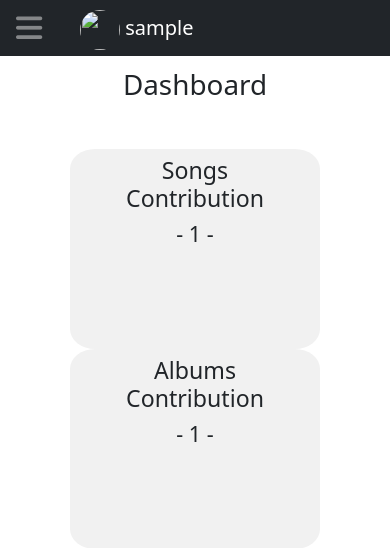
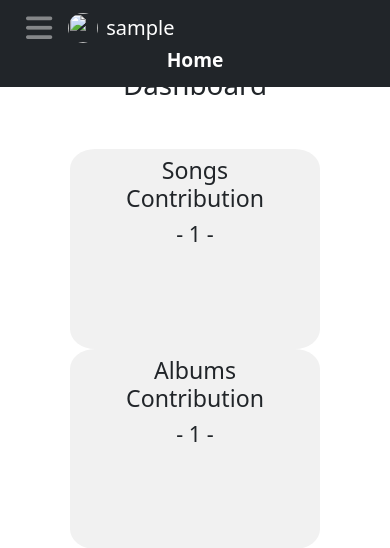
Before and after one commit to itsrohithreddy/music_streaming, a Flask app: template code/templates/create.html in a window 390 px wide. Shown: the top 548 px of the page. Run offline with Flask 3, Linux system fonts and the light colour scheme; tables that the repository leaves empty hold one stand-in row (values such as "Sample post"); the template is opened without the code that fills it: values that come from a table or form of the project are taken from there, most other values are stand-ins (such as "Sample title", 1, 10 or a date in 2020); parts of the project's set-up code (start-up, migrations or seed data) failed here and were passed over; some libraries are stand-ins or nearby versions.

Commit message:
nav responsive commit

```diff
--- a/code/static/create.css
+++ b/code/static/create.css
@@ -1,18 +1,17 @@
-
+  /*For Navbar on top*/
   .sidenav {
     height: 100%;
-      /* 100% Full-height */
+
     width: 0;
     /* 0 width - change this with JavaScript */
     position: fixed;
-      /* Stay in place */
+
     z-index: 1;
     /* Stay on top */
     top: 0;
-      /* Stay at the top */
+
     left: 0;
     background-color: #111;
-      /* Black*/
     overflow-x: hidden;
     /* Disable horizontal scroll */
     padding-top: 60px;
@@ -20,11 +19,18 @@
     transition: 0.5s;
     /* 0.5 second transition effect to slide in the sidenav */
   }
-
+  @media (max-width: 768px) {
+    .sidenav {
+        padding-top: 200px; /* More padding for small screens */
+    }
+    .sidenav .closebtn{
+      top:500px;
+    }
+  }
   .sidenav a {
     padding: 8px 8px 8px 32px;
     text-decoration: none;
-      font-size: 25px;
+    font-size: 1.6rem;
     color: #818181;
     display: block;
     transition: 0.3s;
@@ -36,24 +42,90 @@
 
   .sidenav .closebtn {
     position: absolute;
-      top: 0;
+    top: 40px;
     right: 25px;
-      font-size: 36px;
+    font-size: 2.25rem;
     margin-left: 50px;
   }
 
-    /* Style page content - use this if you want to push the page content to the right when you open the side navigation */
-
-    /* On smaller screens, where height is less than 450px, change the style of the sidenav (less padding and a smaller font size) */
   @media screen and (max-height: 450px) {
-      .sidenav {
-        padding-top: 15px;
+    .sidenav a {
+      font-size: 1.125rem;
+    }
   }
 
-      .sidenav a {
-        font-size: 18px;
+  .navbar-brand-container {
+    display: flex;
+    justify-content: space-between;
+    align-items: center;
+    padding: 0 10px;
+  }
+
+  .navbar-brand {
+      display: flex;
+      align-items: center;
+      color: white;
+  }
+
+  .navbar-brand img {
+      width: 40px;
+      height: 40px;
+      border-radius: 50%;
+      object-fit: cover;
+      margin-right: 8px;
+  }
+  .nav-heading {
+    cursor: pointer;
+    position: absolute;
+    left: 50%;
+    transform: translateX(-50%);
+    font-size: 1.5rem;
+    color: white;
+    white-space: nowrap;
+  }
+  @media (max-width: 768px) {
+    .nav-heading {
+        font-size: 1.2rem;
+        left: 50%;
+        transform: translateX(-50%);
+    }
+    .navbar-brand-container {
+      padding: 0 10px; /* Adjust for smaller screens */
+    }
+    .navbar-brand {
+        font-size: 0.8rem;
+    }
+
+    .navbar-brand img {
+      width: 30px; /* Adjust size for smaller screens */
+      height: 30px;
+    }
+    .navbar-brand, .nav-heading {
+      position: static;
+      transform: none;
+    }
+
+    .nav-heading {
+      text-align: center;
+      width: 100%;
     }
   }
+
+
+
+
+
+
+
+
+
+
+
+
+
+
+
+
     /* Custom styles for the hero section */
     .hero-section {
       position: relative;
@@ -101,6 +173,16 @@
     }
 
 
+
+
+
+
+
+
+
+
+
+    /*For Modal*/
     .modal {
       display: none;
       background-color: rgba(0, 0, 0, 0.5);
@@ -121,6 +203,20 @@
         font-weight: bold;
         cursor: pointer;
     }
+
+
+
+
+
+
+
+
+
+
+
+
+
+/*Body and main*/
     body {
       display: flex;
       flex-direction: column;
--- a/code/templates/create.html
+++ b/code/templates/create.html
@@ -37,11 +37,21 @@
 </head>
 <body style="padding-top: 20px;">
         <nav class="navbar navbar-light bg-dark justify-content-between px-3 py-2 fixed-top">
-          <a class="navbar-brand" onclick="openNav()" style="cursor: pointer; color: white"><i class="fa-solid fa-bars fa-fade fa-xl" style="color: #ffffff;" height="100px" ></i></a>
+          <!-- <a class="navbar-brand" onclick="openNav()" style="cursor: pointer; color: white"><i class="fa-solid fa-bars fa-fade fa-xl" style="color: #ffffff;" height="100px" ></i></a>
           <div style="position:absolute;top:10px;left:80px">
             <a class="navbar-brand" style="cursor: pointer;" onclick="openNav()"><img src='{{profilePic_url}}' style="width: 40px;height: 40px;border-radius: 50%;object-fit: cover;"><span style="color: #ffffff;" id="username"> {{ nav_username }}</span></a>
           </div>
-          <h4 class="nav-heading" style="color:white;cursor:pointer;position: absolute;left:700px" onclick="openNav()"><strong>Create</strong></h4>
+          <h4 class="nav-heading" style="color:white;cursor:pointer;position: absolute;left:700px" onclick="openNav()"><strong>Create</strong></h4> -->
+          <div class="navbar-brand-container">
+            <a class="navbar-brand menu-icon" onclick="openNav()" style="cursor: pointer;">
+              <i class="fa-solid fa-bars fa-fade fa-xl" style="color: #ffffff;"></i>
+            </a>
+            <a class="navbar-brand" style="cursor: pointer;">
+                <img src='{{profilePic_url}}'>
+                <span style="color: #ffffff;" id="username"> {{nav_username}}</span>
+            </a>
+            </div>
+            <h4 class="nav-heading" onclick="openNav()"><strong>Home</strong></h4>
         </nav>
         <div id="mySidenav" class="sidenav">
           <a href="javascript:void(0)" class="closebtn" onclick="closeNav()" style="position:absolute;top:35px">&times;</a>
```
Lines whose indentation alone changed are shown as unchanged.
